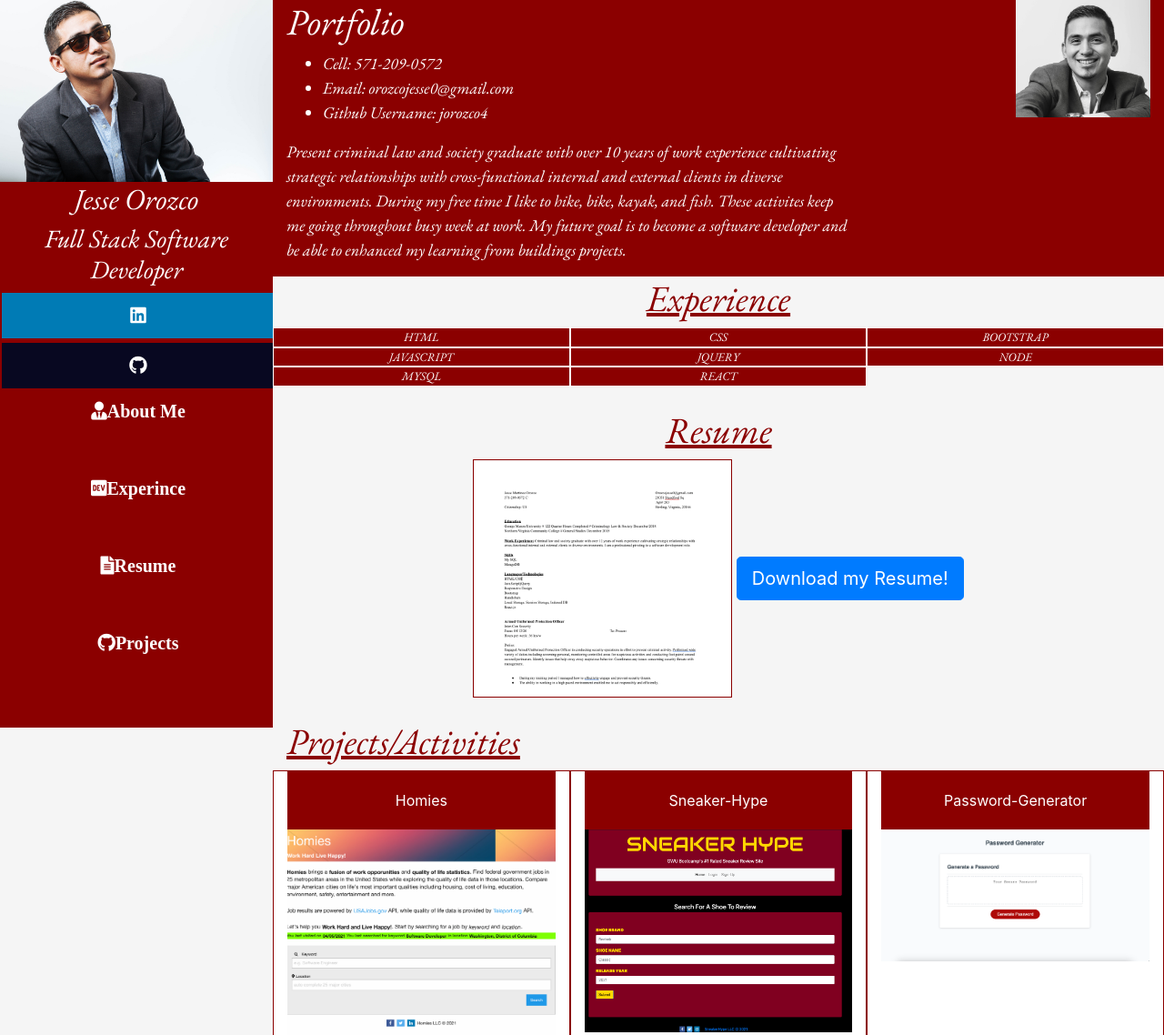
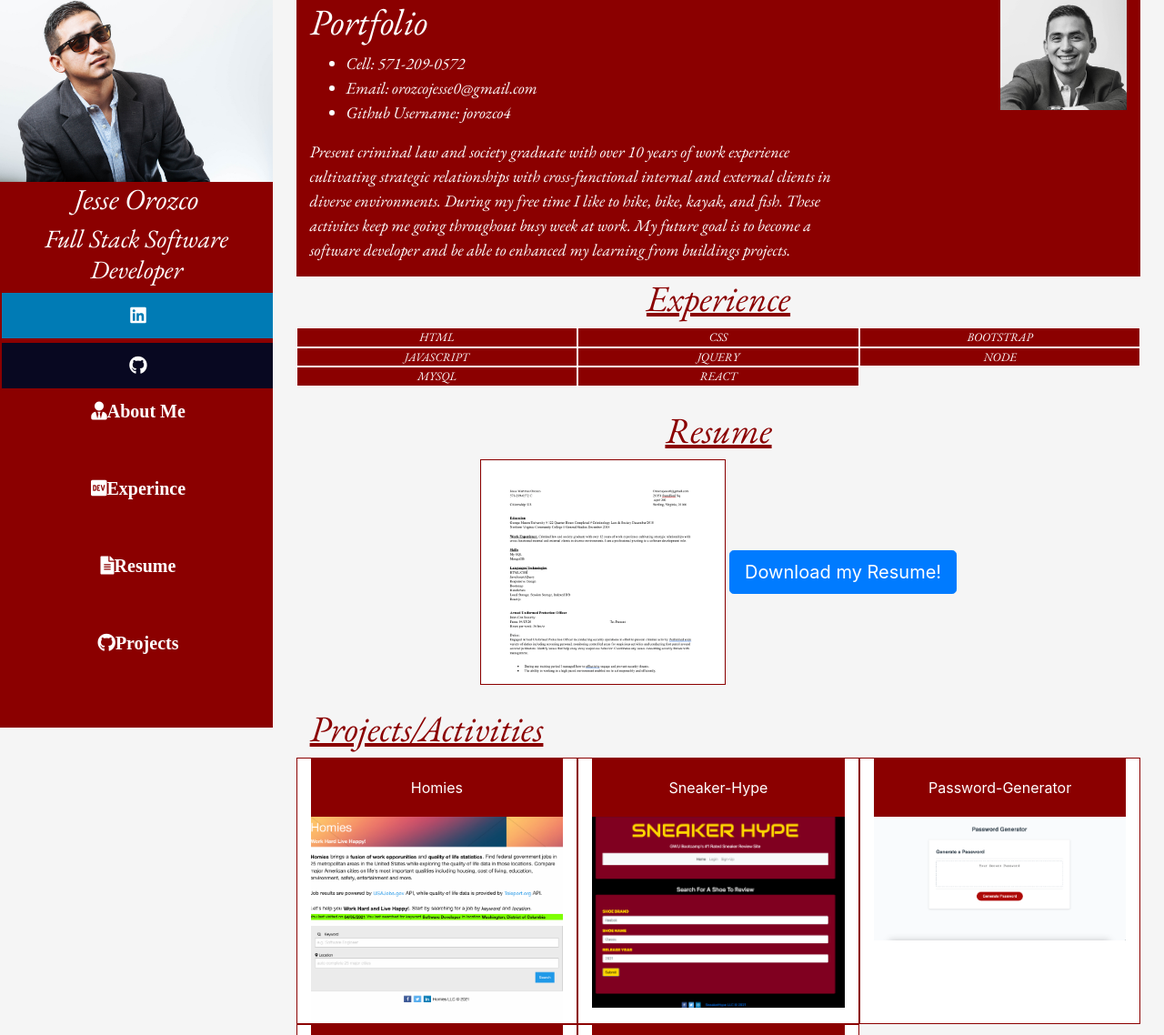
Before and after one commit to jorozco4/Homework-Portfolio, a plain HTML site: page index.html in a window 1280 px wide. Shown: the top 1138 px of the page at 91% size. Drawn offline with nearby package versions, Linux system fonts and the light colour scheme.

Commit message:
added padding around the body section

```diff
--- a/index.html
+++ b/index.html
@@ -156,7 +156,7 @@
       <div class="container">
         <div class="row justify-content-start">
           <div class="col-2">
-            <h1 class="self-font">Projects/Activities</h1>
+            <h1 class="section-title">Projects/Activities</h1>
           </div>
         </div>
       </div>
--- a/style/style.css
+++ b/style/style.css
@@ -1,5 +1,10 @@
 body {
   background-color: whitesmoke;
+}
+
+.main-body {
+  padding-left: 2%;
+  padding-right: 2%;
 }
 
 .me {
@@ -25,6 +30,13 @@ p {
 }
 
 .self-font {
+  font-family: "EB Garamond", serif;
+  text-decoration: underline;
+  color: #8b0000;
+  text-align: center;
+}
+
+.section-title {
   font-family: "EB Garamond", serif;
   text-decoration: underline;
   color: #8b0000;
```
